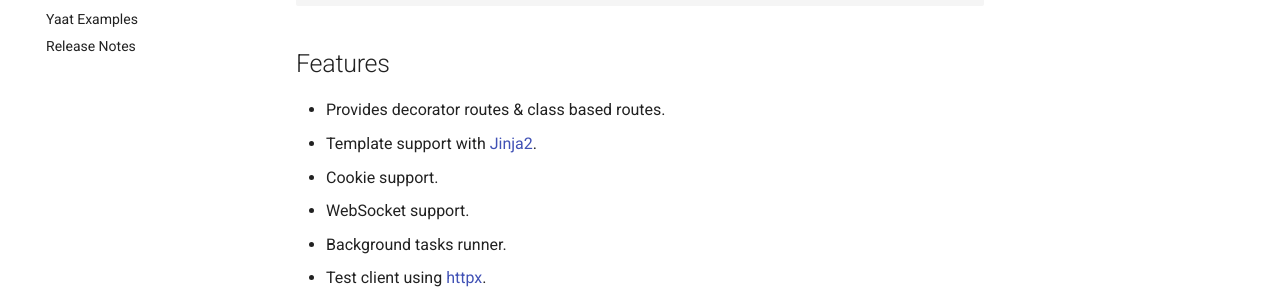
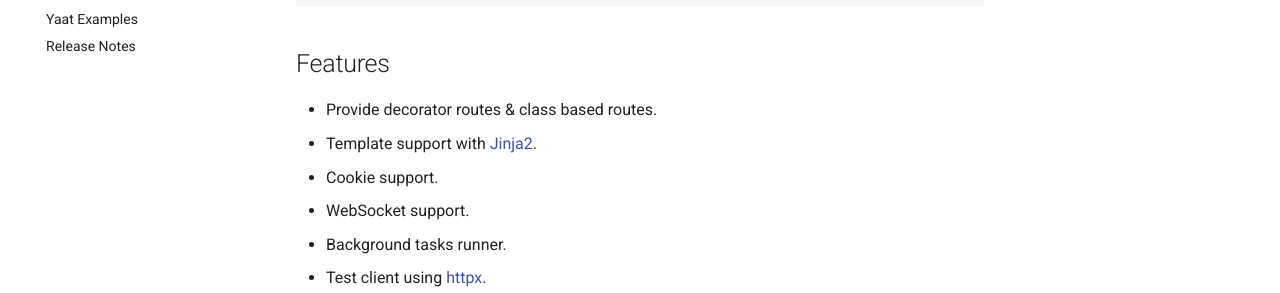
Before and after one commit to yaat-project/yaat, an MkDocs documentation site: the page built from docs/index.md, in a window 1280 px wide and 900 px high. Shown: the part 388-681 px from the top of the window. Built offline with MkDocs 1.6.1 and Material for MkDocs 9.7.7, drawn with Linux system fonts in a browser that asks for light colours; comment, search, counter and statistics services are not loaded.

Commit message:
Updated index.md

```diff
--- a/docs/index.md
+++ b/docs/index.md
@@ -15,7 +15,7 @@ async def index(request):
 
 ## Features
 
-- Provides decorator routes & class based routes.
+- Provide decorator routes & class based routes.
 - Template support with [Jinja2](https://jinja.palletsprojects.com/).
 - Cookie support.
 - WebSocket support.
```
